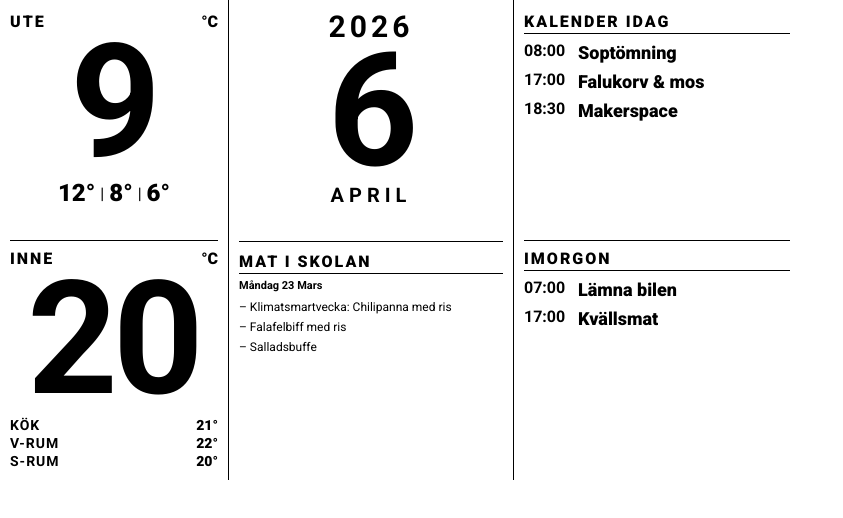
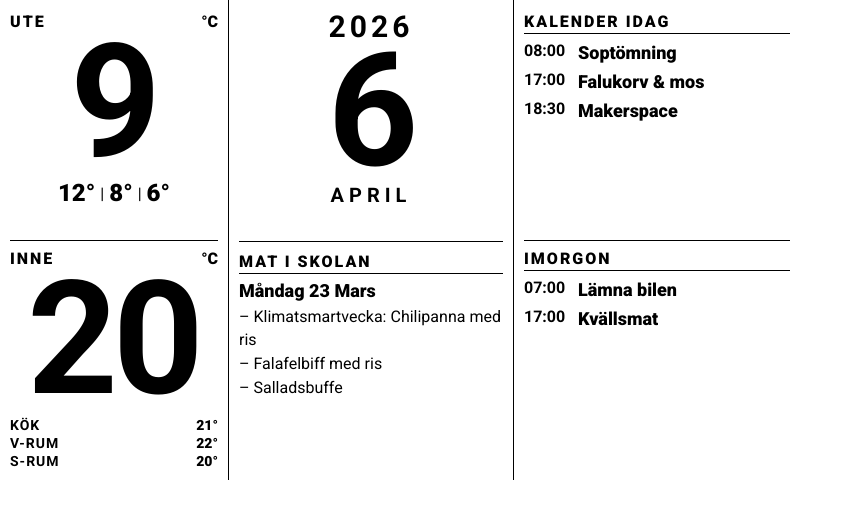
Before and after one commit to Makanz/generate-image-bmp, a website built with Vite: page dashboard-web/index.html in a window 1280 px wide. Shown: the whole page, without its empty margins (0-843 px from the left). Built offline with nearby package versions, Linux system fonts and the light colour scheme; no server answers.

Commit message:
style: increase lunch text size to match calendar events

```diff
--- a/dashboard-web/style.css
+++ b/dashboard-web/style.css
@@ -203,17 +203,18 @@ body {
 }
 
 .lunch-content {
-    font-size: 12px;
-    line-height: 1.5;
+    font-size: 16px;
+    line-height: 1.4;
 }
 
 .lunch-day-name {
-    font-weight: 700;
-    font-size: 11px;
+    font-weight: 800;
+    font-size: 18px;
     margin-bottom: 2px;
 }
 
 .lunch-meal {
+    font-size: 16px;
     padding: 1px 0;
 }
 
```
